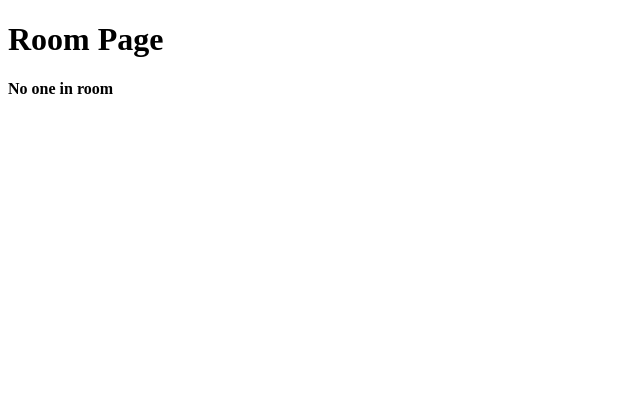
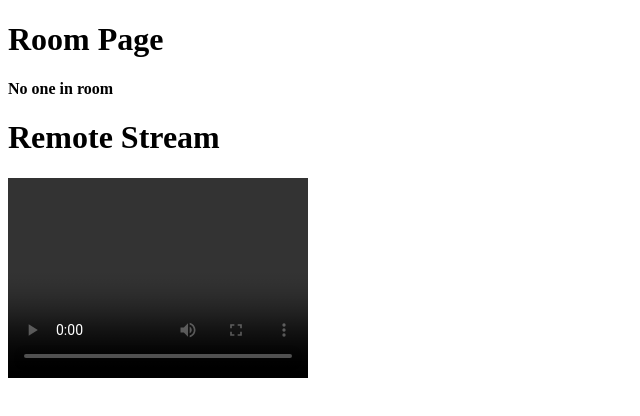
Before and after one commit to HEMANTAMRUTE/videocall-frontend, a React (Create React App) app: page /room/1 in a window 1280 px wide. Shown: the top 416 px of the page, without its empty margins (0-640 px from the left). Built offline with nearby package versions, Linux system fonts and the light colour scheme; no server answers.

Commit message:
Fix: Attach remote video stream after video ref mounts

```diff
--- a/src/screen/Room.js
+++ b/src/screen/Room.js
@@ -142,7 +142,7 @@ const Room = () => {
       ref={myVideoRef}
       autoPlay
       playsInline
-            muted // ✅ muted for your own stream to prevent echo
+      muted
       controls
       width="300"
       height="200"
@@ -151,21 +151,19 @@ const Room = () => {
   </>
 )}
 
-      {remoteStream && (
-        <>
+{/* ✅ Always render remote video */}
 <h1>Remote Stream</h1>
 <video
   ref={remoteVideoRef}
   autoPlay
   playsInline
-            muted={false} // ✅ to hear audio from remote peer
+  muted={false}
   controls
   width="300"
   height="200"
   style={{ backgroundColor: "black" }}
 />
-        </>
-      )}
+
     </div>
   );
 };
```
Lines whose indentation alone changed are shown as unchanged.
